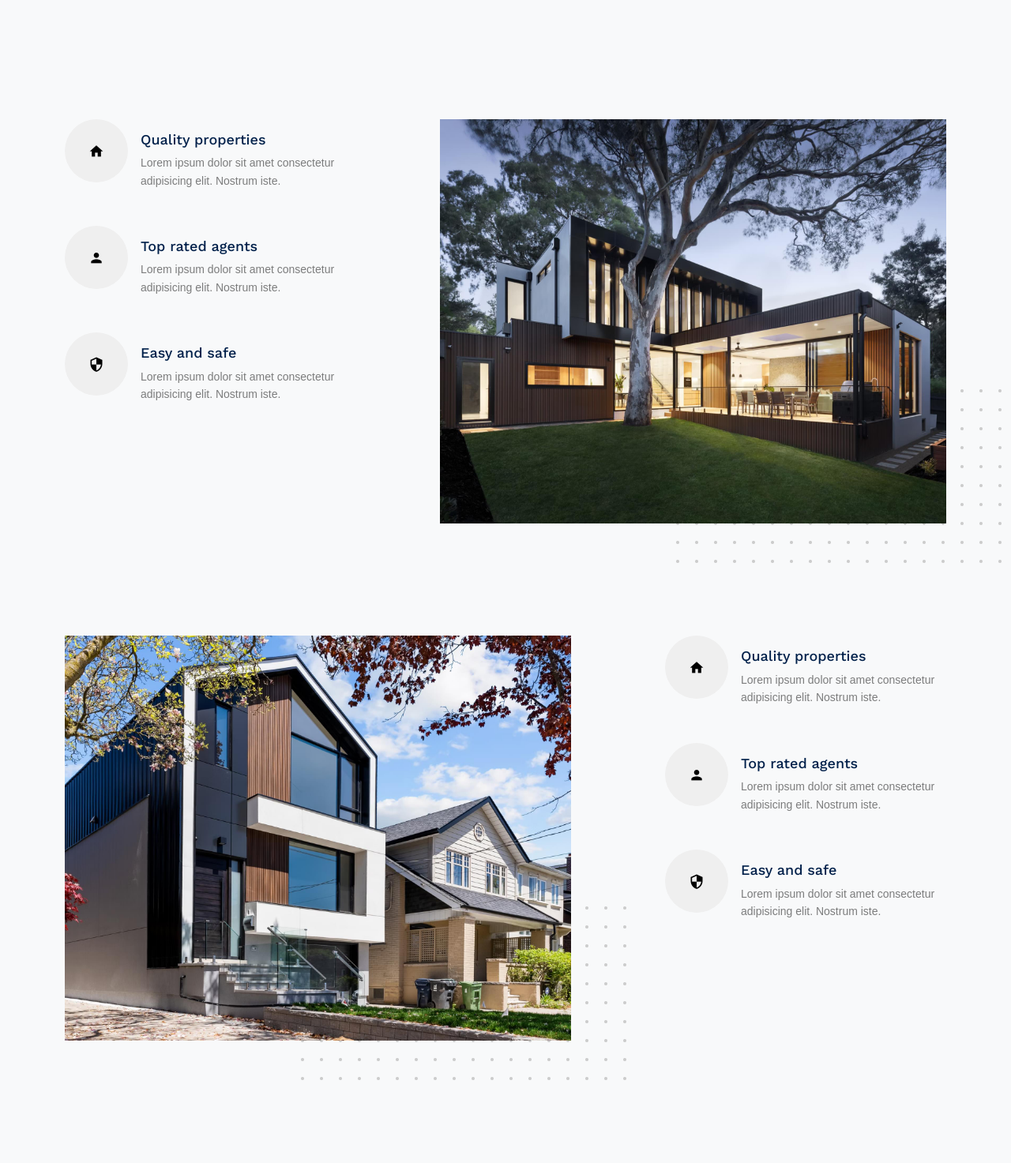
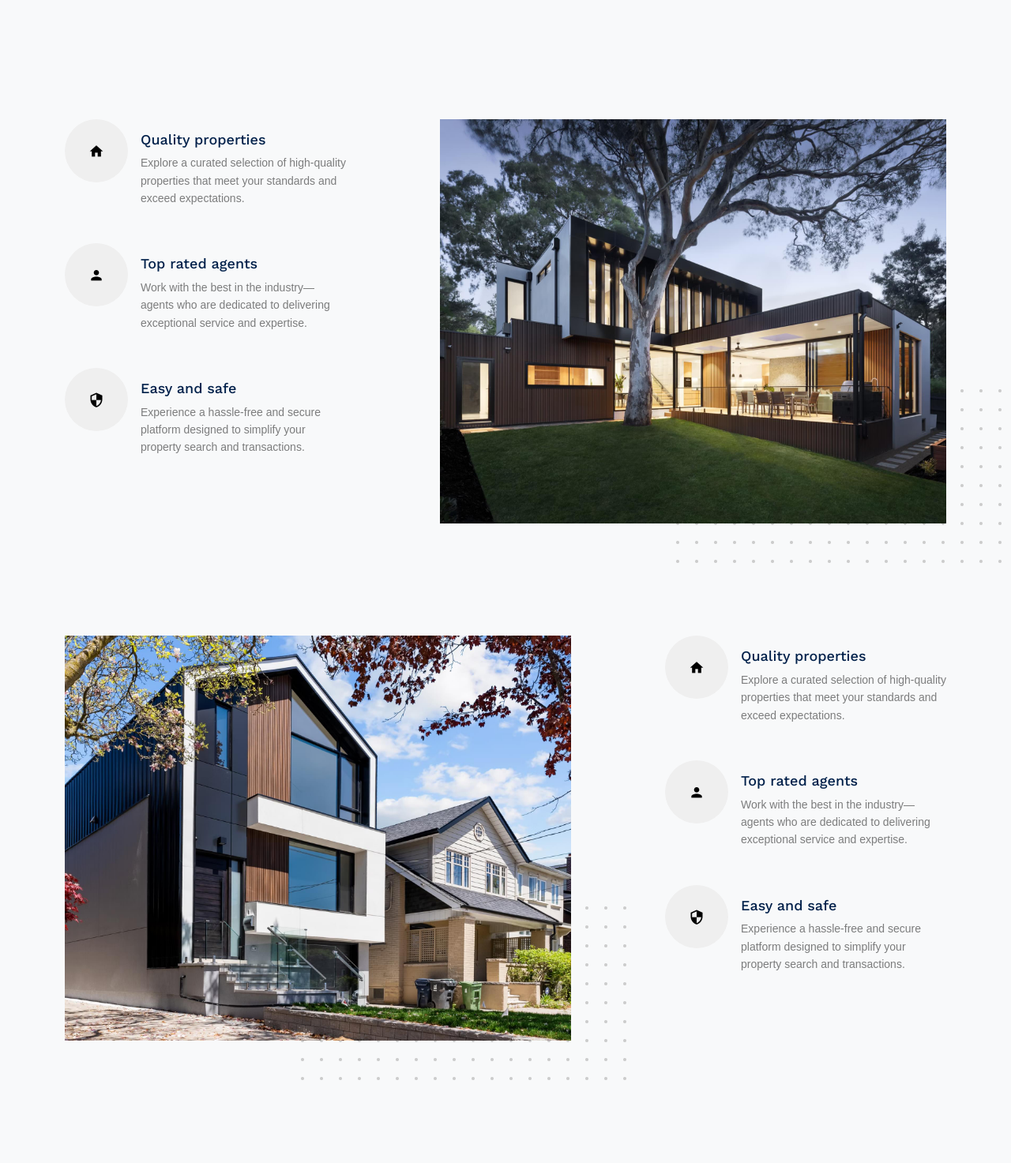
Before and after one commit to NoelWekulo/emobilis-final-project, a Django app: page /about in a window 1280 px wide. Shown: the part 935-2408 px from the top of the page at 79% size. Run offline with Django 5.2, Linux system fonts and the light colour scheme; data that the repository does not hold is empty; some libraries are stand-ins or nearby versions; some web fonts are replaced.

Commit message:
Update about.html

```diff
--- a/propertyapp/templates/about.html
+++ b/propertyapp/templates/about.html
@@ -92,8 +92,7 @@
               <div class="feature-text">
                 <h3 class="heading">Quality properties</h3>
                 <p class="text-black-50">
-                  Lorem ipsum dolor sit amet consectetur adipisicing elit.
-                  Nostrum iste.
+                 Explore a curated selection of high-quality properties that meet your standards and exceed expectations.
                 </p>
               </div>
             </div>
@@ -105,8 +104,7 @@
               <div class="feature-text">
                 <h3 class="heading">Top rated agents</h3>
                 <p class="text-black-50">
-                  Lorem ipsum dolor sit amet consectetur adipisicing elit.
-                  Nostrum iste.
+                  Work with the best in the industry—agents who are dedicated to delivering exceptional service and expertise.
                 </p>
               </div>
             </div>
@@ -118,8 +116,7 @@
               <div class="feature-text">
                 <h3 class="heading">Easy and safe</h3>
                 <p class="text-black-50">
-                  Lorem ipsum dolor sit amet consectetur adipisicing elit.
-                  Nostrum iste.
+                Experience a hassle-free and secure platform designed to simplify your property search and transactions.
                 </p>
               </div>
             </div>
@@ -144,8 +141,7 @@
               <div class="feature-text">
                 <h3 class="heading">Quality properties</h3>
                 <p class="text-black-50">
-                  Lorem ipsum dolor sit amet consectetur adipisicing elit.
-                  Nostrum iste.
+                 Explore a curated selection of high-quality properties that meet your standards and exceed expectations.
                 </p>
               </div>
             </div>
@@ -157,8 +153,7 @@
               <div class="feature-text">
                 <h3 class="heading">Top rated agents</h3>
                 <p class="text-black-50">
-                  Lorem ipsum dolor sit amet consectetur adipisicing elit.
-                  Nostrum iste.
+                 Work with the best in the industry—agents who are dedicated to delivering exceptional service and expertise.
                 </p>
               </div>
             </div>
@@ -170,8 +165,7 @@
               <div class="feature-text">
                 <h3 class="heading">Easy and safe</h3>
                 <p class="text-black-50">
-                  Lorem ipsum dolor sit amet consectetur adipisicing elit.
-                  Nostrum iste.
+                Experience a hassle-free and secure platform designed to simplify your property search and transactions.
                 </p>
               </div>
             </div>
```
